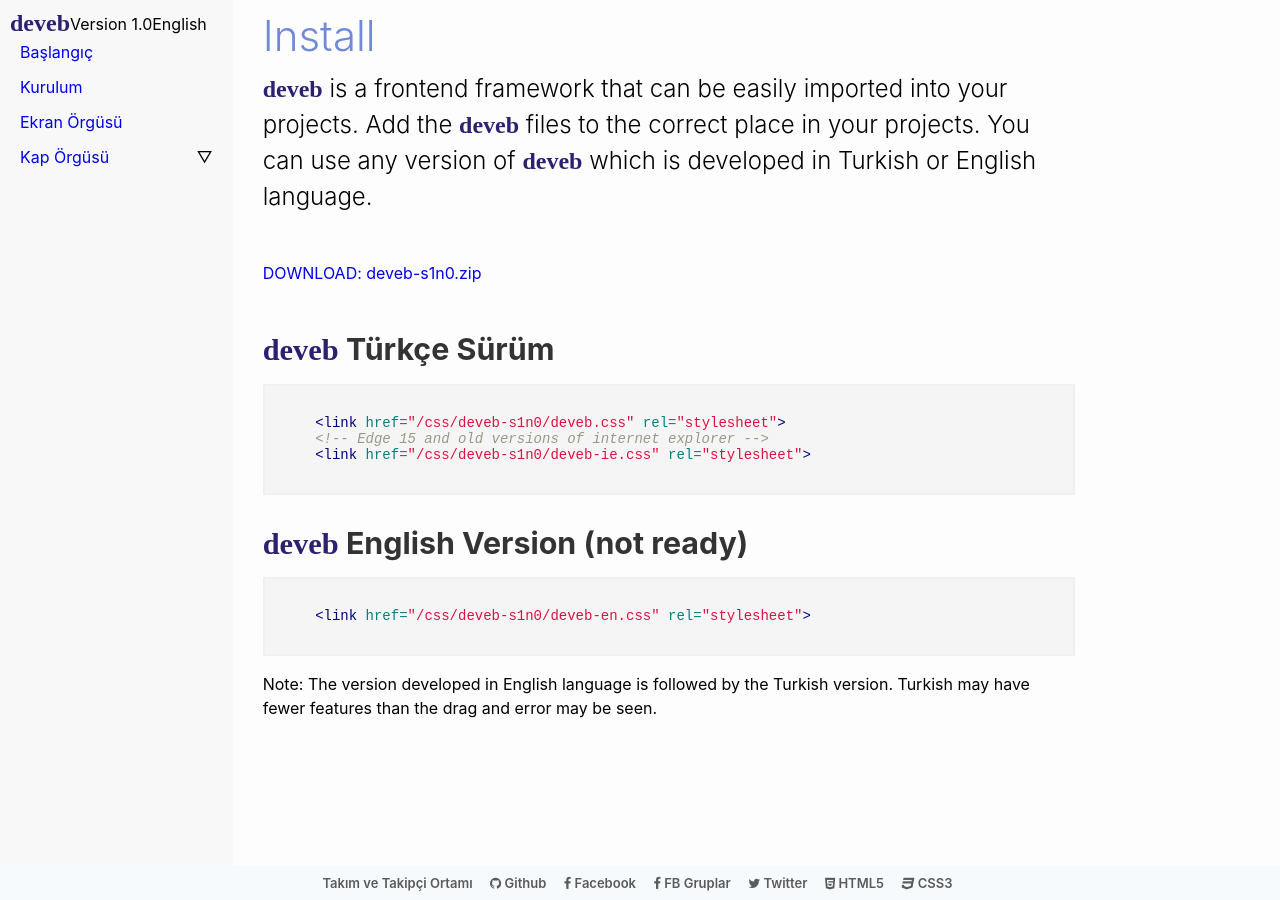
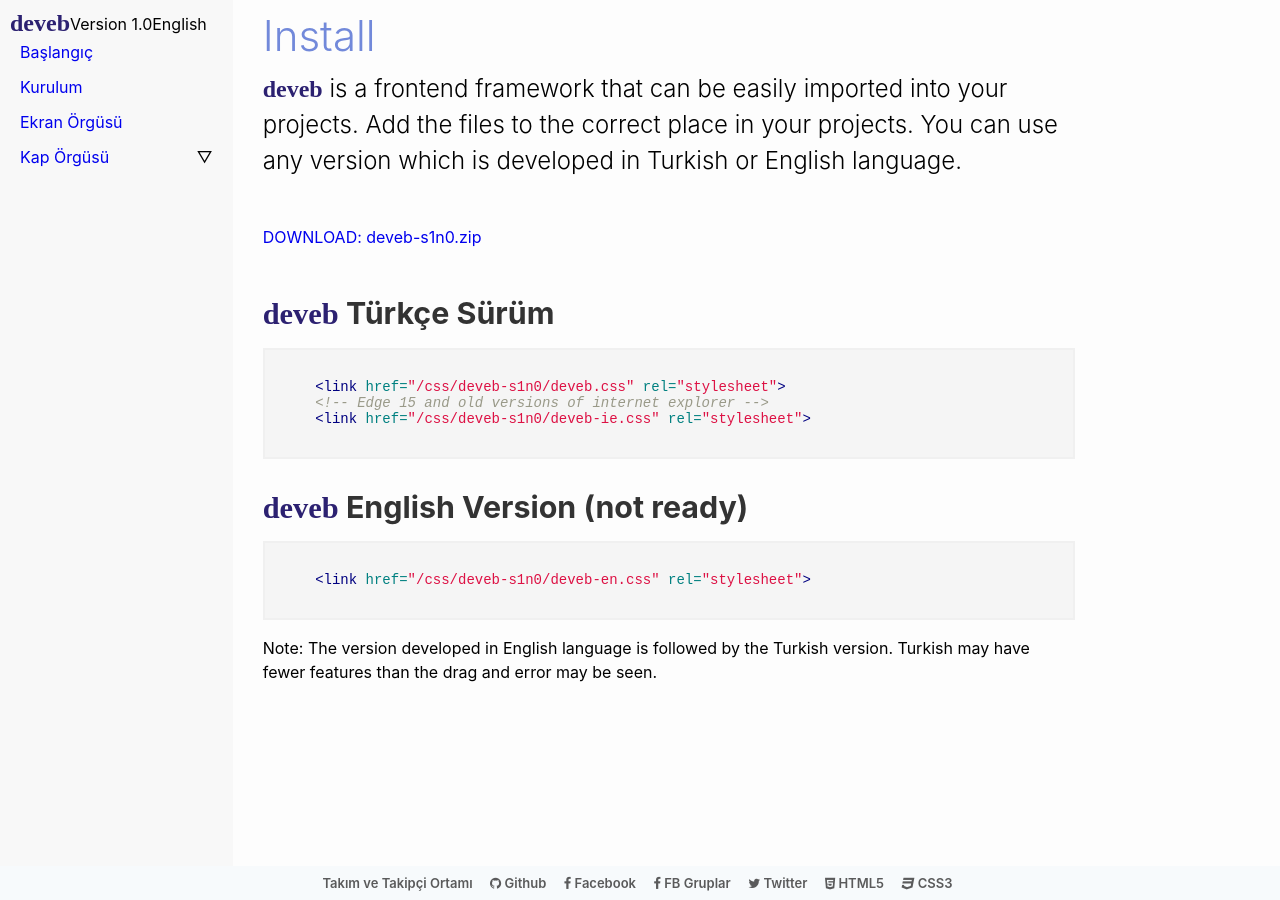
Before and after one commit to data-deveb/data-deveb.github.io, a Jekyll site: the page built from 1.0/en/kurulum.html, in a window 1280 px wide. Built offline with Jekyll 4.4.1, drawn with Linux system fonts in a browser that asks for light colours; some web fonts are replaced.

Commit message:
deveb 1.0 ingilizce
Düzeltme.

```diff
--- a/1.0/en/kurulum.html
+++ b/1.0/en/kurulum.html
@@ -3,7 +3,7 @@ layout: s1n0/varsayilan
 title: Install
 ---
     <p class="girlik">
-      <span class="simget">deveb</span> is a frontend framework that can be easily imported into your projects. Add the <span class="simget">deveb</span> files to the correct place in your projects. You can use any version of <span class="simget">deveb</span> which is developed in Turkish or English language.
+      <span class="simget">deveb</span> is a frontend framework that can be easily imported into your projects. Add the files to the correct place in your projects. You can use any version which is developed in Turkish or English language.
     </p>
     <p>
       <a data-basmal class="birincil" href="https://github.com/data-deveb/data-deveb.github.io/releases/download/deveb-1.0-tr/deveb-s1n0.zip">DOWNLOAD: deveb-s1n0.zip</a>
--- a/1.0/tr/kurulum.html
+++ b/1.0/tr/kurulum.html
@@ -3,7 +3,7 @@ layout: s1n0/varsayilan
 title: Kurulum
 ---
     <p class="girlik">
-      <span class="simget">deveb</span> çalışmalarınıza aktarılabilen kolay bir önyüz çatısıdır. Yapılması gereken <span class="simget">deveb</span> dosyalarını dizinleriniz arasında uygun yere kopyalamak ve html dosyalarınızda çağırmaktır. Türkçe veya İngilizce olarak geliştirilen herhangi bir <span class="simget">deveb</span> sürümünü kullanabilirsiniz.
+      <span class="simget">deveb</span> çalışmalarınıza aktarılabilen kolay bir önyüz çatısıdır. Yapılması gereken <span class="simget">deveb</span> dosyalarını dizinleriniz arasında uygun yere kopyalamak ve html dosyalarınızda çağırmaktır. Türkçe veya İngilizce olarak geliştirilen herhangi bir sürümünü kullanabilirsiniz.
     </p>
     <p>
       <a data-basmal class="birincil" href="https://github.com/data-deveb/data-deveb.github.io/releases/download/deveb-1.0-tr/deveb-s1n0.zip">İNDİR: deveb-s1n0.zip</a>
```
